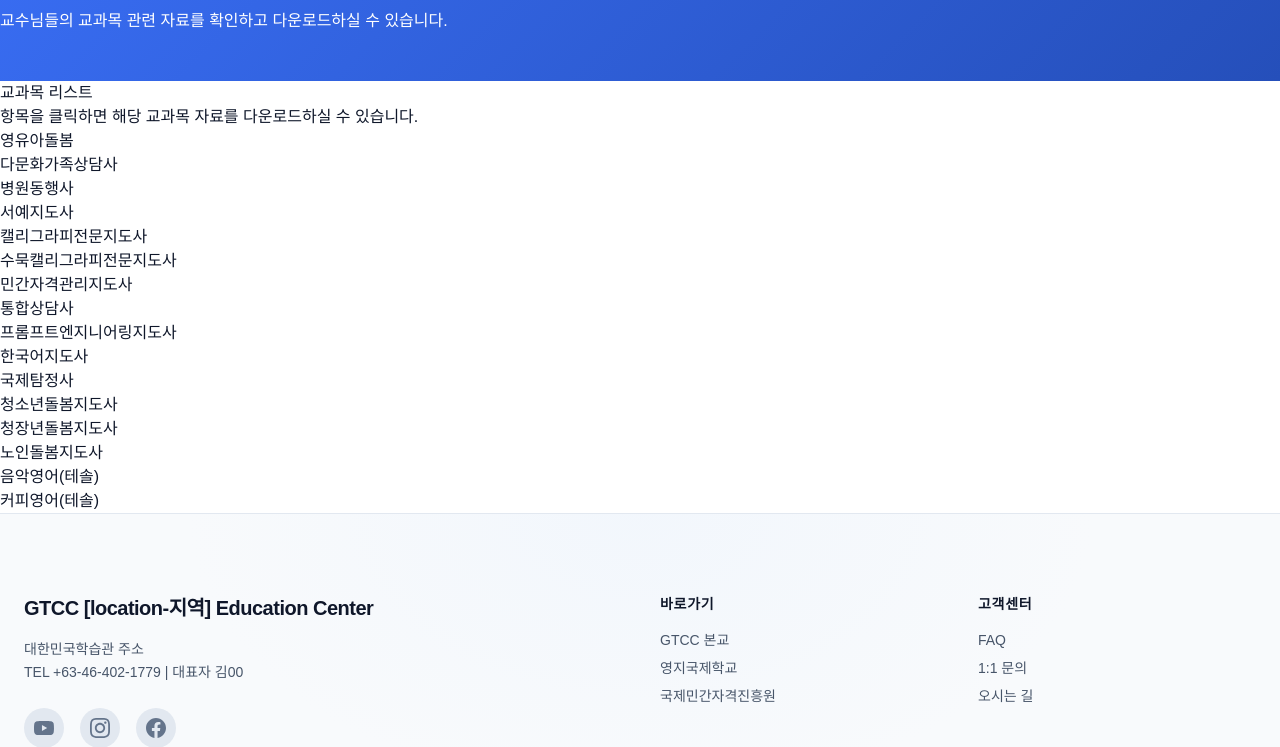
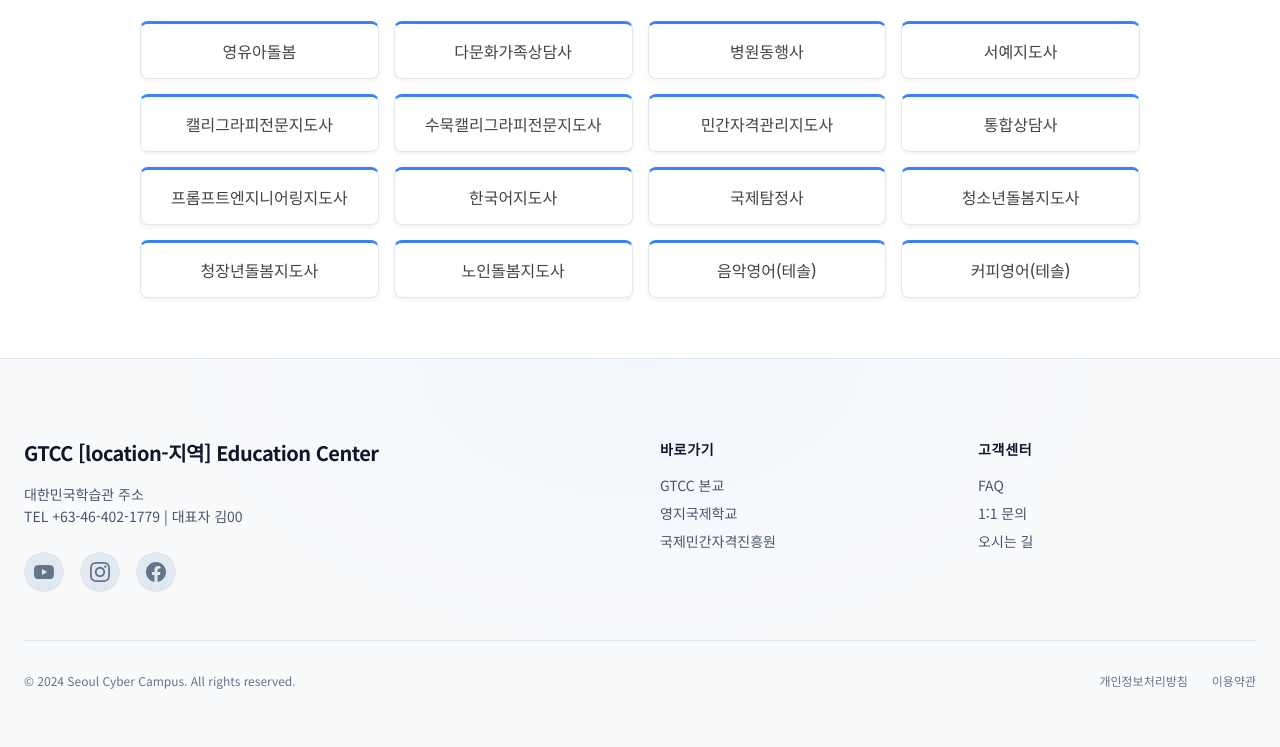
Before and after one commit to PeterKimCode/yjisc_cyber_duru, a plain HTML site: page awards.html in a window 1280 px wide. Shown: the part 528-1275 px from the top of the page. Drawn offline with nearby package versions, Linux system fonts and the light colour scheme; a web font is replaced by a local one.

Commit message:
Update awards.html

```diff
--- a/awards.html
+++ b/awards.html
@@ -1,89 +1,73 @@
 <!DOCTYPE html>
-<html lang="ko" class="scroll-smooth">
+<html lang="ko">
 <head>
     <meta charset="UTF-8" />
     <meta name="viewport" content="width=device-width, initial-scale=1.0" />
-    <title>대학 인증·수상 | GTCC</title>
+    <title>교과목다운로드 | GTCC</title>
     <link rel="icon" type="image/png" href="assets/icons/gtcc.png" />
+    <link rel="stylesheet" href="assets/css/styles.css" />
+    <link rel="preconnect" href="https://fonts.googleapis.com">
+    <link rel="preconnect" href="https://fonts.gstatic.com" crossorigin>
+    <link href="https://fonts.googleapis.com/css2?family=Noto+Sans+KR:wght@300;400;500;700&display=swap" rel="stylesheet">
 
-    <!-- Preload Fonts -->
-    <link rel="stylesheet" as="style" crossorigin
-        href="https://cdn.jsdelivr.net/gh/orioncactus/pretendard@v1.3.9/dist/web/static/pretendard.min.css" />
-
-    <script>
-        tailwind = {
-            config: {
-                theme: {
-                    extend: {
-                        fontFamily: {
-                            sans: ['Pretendard', 'Noto Sans KR', 'sans-serif'],
-                        },
-                        colors: {
-                            glass: 'rgba(255, 255, 255, 0.05)',
-                            'glass-border': 'rgba(255, 255, 255, 0.1)',
-                            primary: '#3b82f6',
-                            'primary-dark': '#1d4ed8',
-                        }
-                    }
-                }
-            }
-        };
-        window.tailwindConfigured = true; // Prevent includes.js from re-initializing
-    </script>
-    <script src="https://cdn.tailwindcss.com"></script>
-    <link rel="stylesheet" href="assets/css/theme-overrides.css">
-
-    <!-- Custom Styles for Specific Components that rely on legacy CSS or complex animations -->
-    <link rel="stylesheet" href="assets/css/styles.css" />
     <style>
-        /* Modern Utilities Overrides */
-        /* Body styles moved to Tailwind utilities on the body tag */
-
-        /* Bento cards adaptivity via standard CSS variables or Tailwind classes in HTML */
-        .bento-card {
-            border-radius: 1.5rem;
-            transition: all 0.3s cubic-bezier(0.4, 0, 0.2, 1);
+        /* 파란색 부분(교과목 리스트)을 중앙 정렬하기 위한 스타일 */
+        .subject-container {
+            max-width: 1200px;
+            margin: 0 auto;
+            padding: 60px 20px;
         }
 
-        .bento-card:hover {
-            transform: translateY(-4px);
+        .subject-header {
+            text-align: center; /* 제목과 설명 중앙 정렬 */
+            margin-bottom: 40px;
         }
 
-        /* Scroll Reveal Animation Classes */
-        .reveal {
-            opacity: 0;
-            transform: translateY(30px);
-            transition: all 0.8s cubic-bezier(0.5, 0, 0, 1);
+        .subject-header h1 {
+            font-size: 2rem;
+            font-weight: 700;
+            color: #333;
+            margin-bottom: 15px;
         }
 
-        .reveal.active {
-            opacity: 1;
-            transform: translateY(0);
+        /* 리스트를 격자 형태로 중앙 배치 */
+        .subject-list {
+            display: grid;
+            grid-template-columns: repeat(auto-fill, minmax(200px, 1fr));
+            gap: 15px;
+            list-style: none;
+            padding: 0;
+            max-width: 1000px; /* 리스트 전체 너비 제한 */
+            margin: 0 auto; /* 리스트 자체를 중앙으로 */
         }
 
-        /* Gradient Text */
-        .text-gradient {
-            background: linear-gradient(to right, #60a5fa, #c084fc);
-            -webkit-background-clip: text;
-            background-clip: text;
-            -webkit-text-fill-color: transparent;
+        .subject-link {
+            display: block;
+            background: #fff;
+            border: 1px solid #e2e8f0;
+            border-top: 3px solid #3b82f6; /* 포인트 컬러 */
+            padding: 15px;
+            text-align: center;
+            text-decoration: none;
+            color: #444;
+            font-weight: 500;
+            border-radius: 8px;
+            transition: all 0.2s ease;
+            box-shadow: 0 2px 4px rgba(0,0,0,0.05);
+        }
+
+        .subject-link:hover {
+            transform: translateY(-3px);
+            box-shadow: 0 5px 15px rgba(0,0,0,0.1);
+            background-color: #f8fbff;
+            color: #3b82f6;
         }
     </style>
 </head>
-<body class="antialiased bg-white text-slate-800 selection:bg-blue-500 selection:text-white transition-colors duration-300">
+<body>
     <div data-include="assets/partials/header.html"></div>
-<main class="content-page">
-    <section class="page-hero">
-        <div class="container">
-            <span class="page-category">사이버홍보실</span>
-            <h1>대학 인증·수상</h1>
-            <p>GTCC 사이버 캠퍼스가 수상한 인증과 표창을 소개합니다.</p>
-        </div>
-    </section>
 
-
-
-   <main class="content-page">
+    <main class="content-page">
         <section class="page-hero">
             <div class="container">
                 <span class="page-category">교과목 자료실</span>
```
